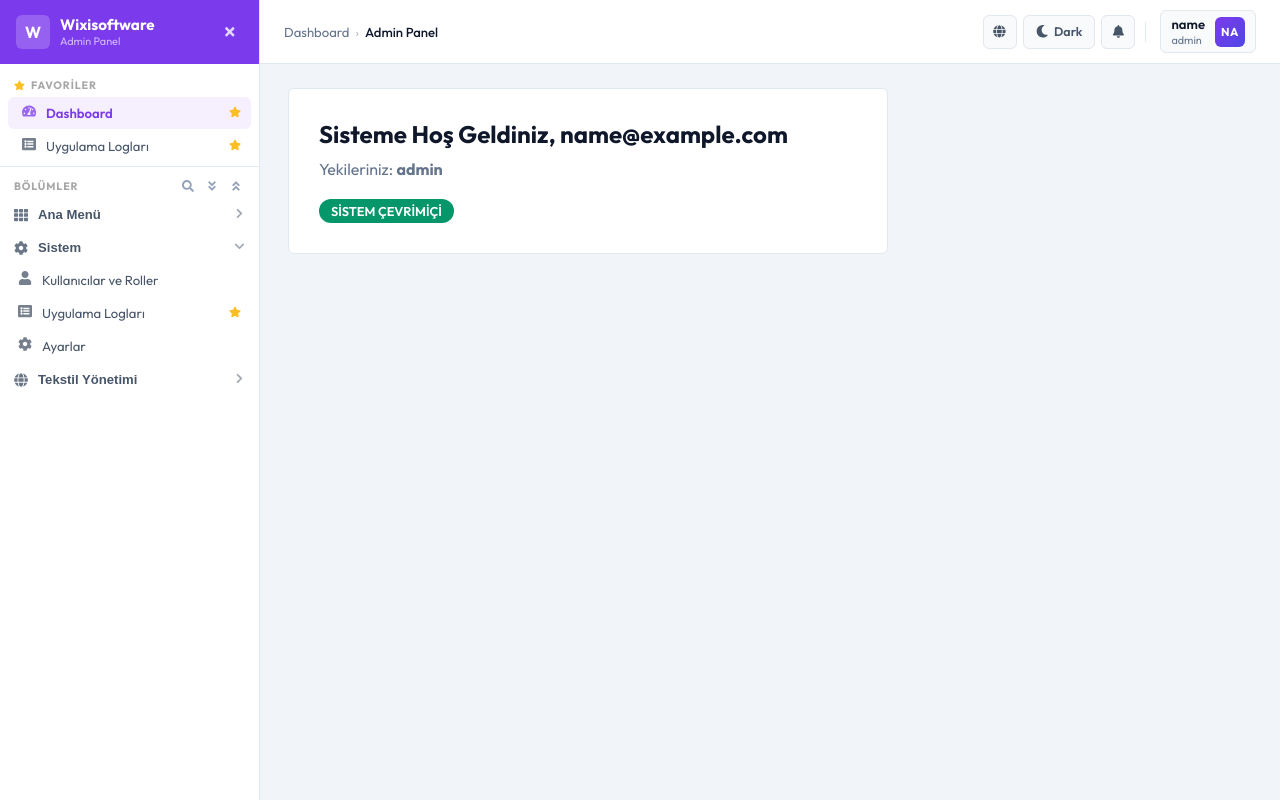
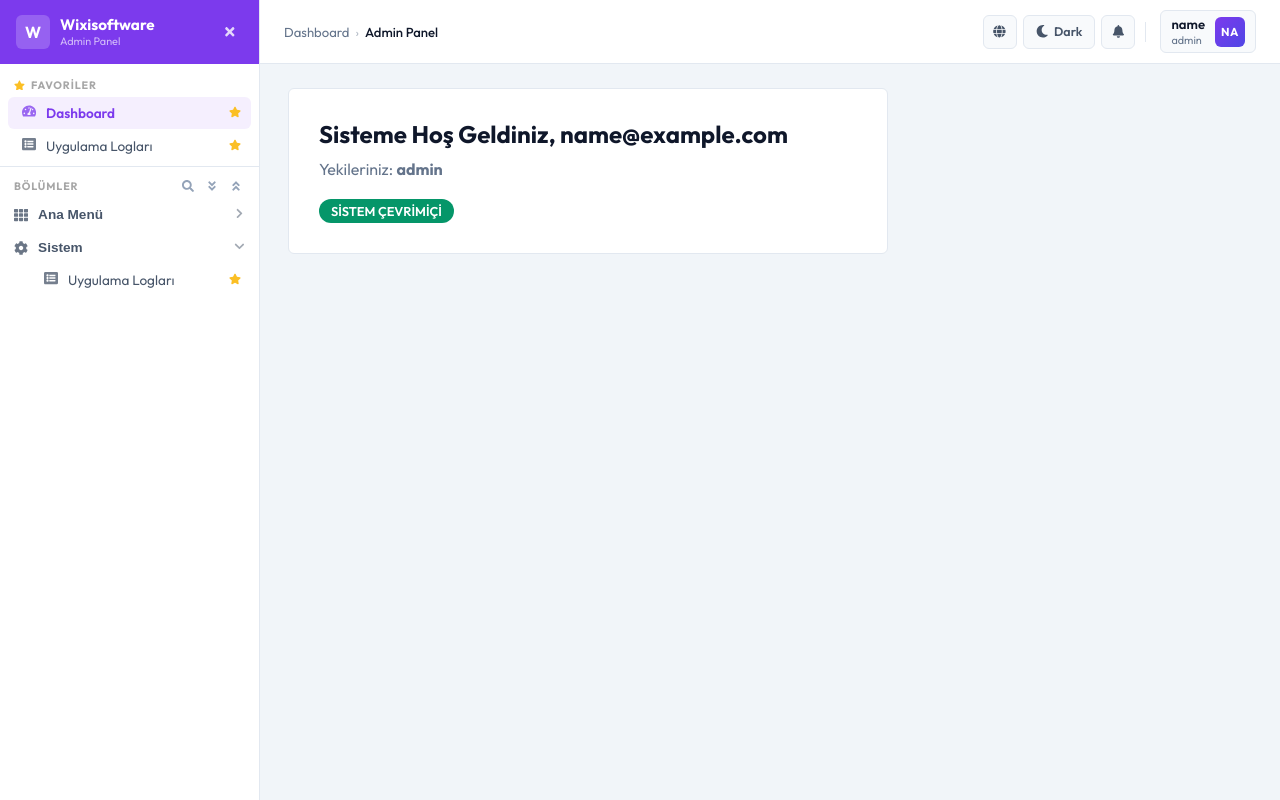
Before and after one commit to AhmetCanBozkurt/wixi_App, a React (Vite) app in the folder src/frontend/: page / in a window 1280 px wide. Built offline with nearby package versions, Linux system fonts and the light colour scheme; sample sign-in values are in the browser's storage.

Commit message:
fix: Sidebar - remove placeholder routes, add sub-menu indent (36px), consistent 0.85rem font across all items

```diff
--- a/src/frontend/src/widgets/Sidebar/Sidebar.module.css
+++ b/src/frontend/src/widgets/Sidebar/Sidebar.module.css
@@ -229,8 +229,9 @@
 }
 
 .accordionTitle {
-  font-size: 0.82rem;
+  font-size: 0.85rem;
   font-weight: 600;
+  color: var(--sidebar-text);
   display: flex;
   align-items: center;
   gap: 10px;
@@ -280,17 +281,19 @@
   display: flex;
   align-items: center;
   gap: 10px;
-  padding: 7px 10px;
+  /* indent sub-items relative to accordion header */
+  padding: 7px 10px 7px 36px;
   color: var(--sidebar-text);
   text-decoration: none;
-  font-size: 0.82rem;
+  font-size: 0.85rem;
+  font-weight: 400;
   transition: color 0.15s;
   border-radius: 6px;
 }
 
-/* Favorites: no extra indent */
+/* Favorites top-level: less indent */
 .favoritesSection .menuItemRow a {
-  padding-left: 10px;
+  padding-left: 14px;
 }
 
 /* Active box highlight */
--- a/src/frontend/src/widgets/Sidebar/Sidebar.tsx
+++ b/src/frontend/src/widgets/Sidebar/Sidebar.tsx
@@ -1,9 +1,9 @@
 import { useState } from 'react';
 import { NavLink } from 'react-router-dom';
 import {
-  FaTachometerAlt, FaChartBar, FaUser, FaCog, FaGlobe, FaTh,
-  FaFolderOpen, FaAward, FaCommentAlt, FaHeadset, FaBars, FaTimes,
-  FaChevronDown, FaChevronRight, FaStar, FaListAlt, FaSearch,
+  FaTachometerAlt, FaCog, FaTh,
+  FaBars, FaTimes, FaChevronDown, FaChevronRight,
+  FaStar, FaListAlt, FaSearch,
   FaAngleDoubleDown, FaAngleDoubleUp
 } from 'react-icons/fa';
 import styles from './Sidebar.module.css';
@@ -15,7 +15,6 @@ const ALL_WORKSPACES = [
     icon: <FaTh />,
     items: [
       { path: '/', icon: <FaTachometerAlt />, text: 'Dashboard' },
-      { path: '/admin/reports', icon: <FaChartBar />, text: 'Raporlar' },
     ]
   },
   {
@@ -23,25 +22,11 @@ const ALL_WORKSPACES = [
     name: 'Sistem',
     icon: <FaCog />,
     items: [
-      { path: '/admin/roles', icon: <FaUser />, text: 'Kullanıcılar ve Roller' },
       { path: '/admin/application-logs', icon: <FaListAlt />, text: 'Uygulama Logları' },
-      { path: '/admin/settings', icon: <FaCog />, text: 'Ayarlar' },
-    ]
-  },
-  {
-    id: 'tekstil',
-    name: 'Tekstil Yönetimi',
-    icon: <FaGlobe />,
-    items: [
-      { path: '/admin/tekstil/stats', icon: <FaChartBar />, text: 'İstatistikler' },
-      { path: '/admin/tekstil/product-categories', icon: <FaFolderOpen />, text: 'Kategoriler' },
-      { path: '/admin/tekstil/products', icon: <FaTh />, text: 'Ürünler' },
-      { path: '/admin/tekstil/projects', icon: <FaAward />, text: 'Projeler' },
-      { path: '/admin/tekstil/contact-submissions', icon: <FaCommentAlt />, text: 'İletişim Formları' },
-      { path: '/admin/tekstil/contact-info', icon: <FaHeadset />, text: 'İletişim Bilgileri' },
     ]
   }
 ];
+
 
 const STORAGE_KEYS = {
   COLLAPSED: 'wixi-sidebar-collapsed',
```
